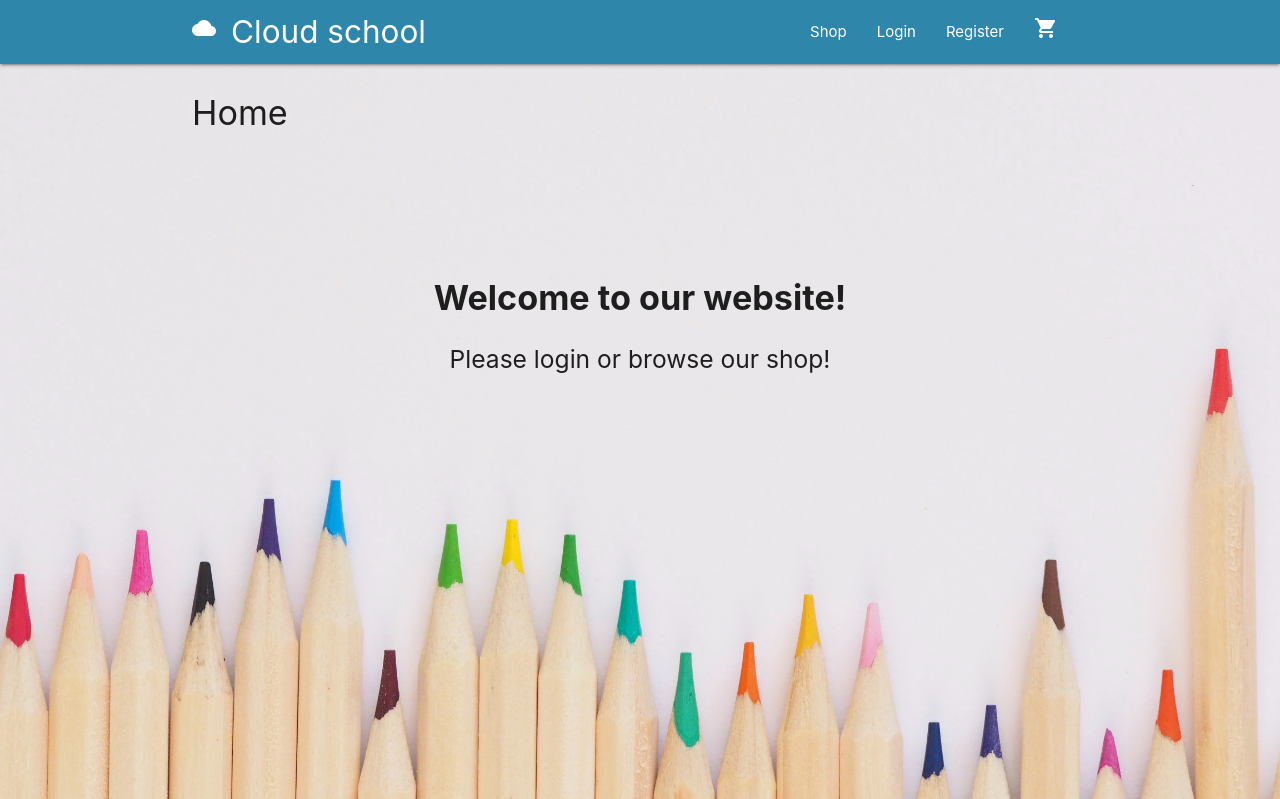
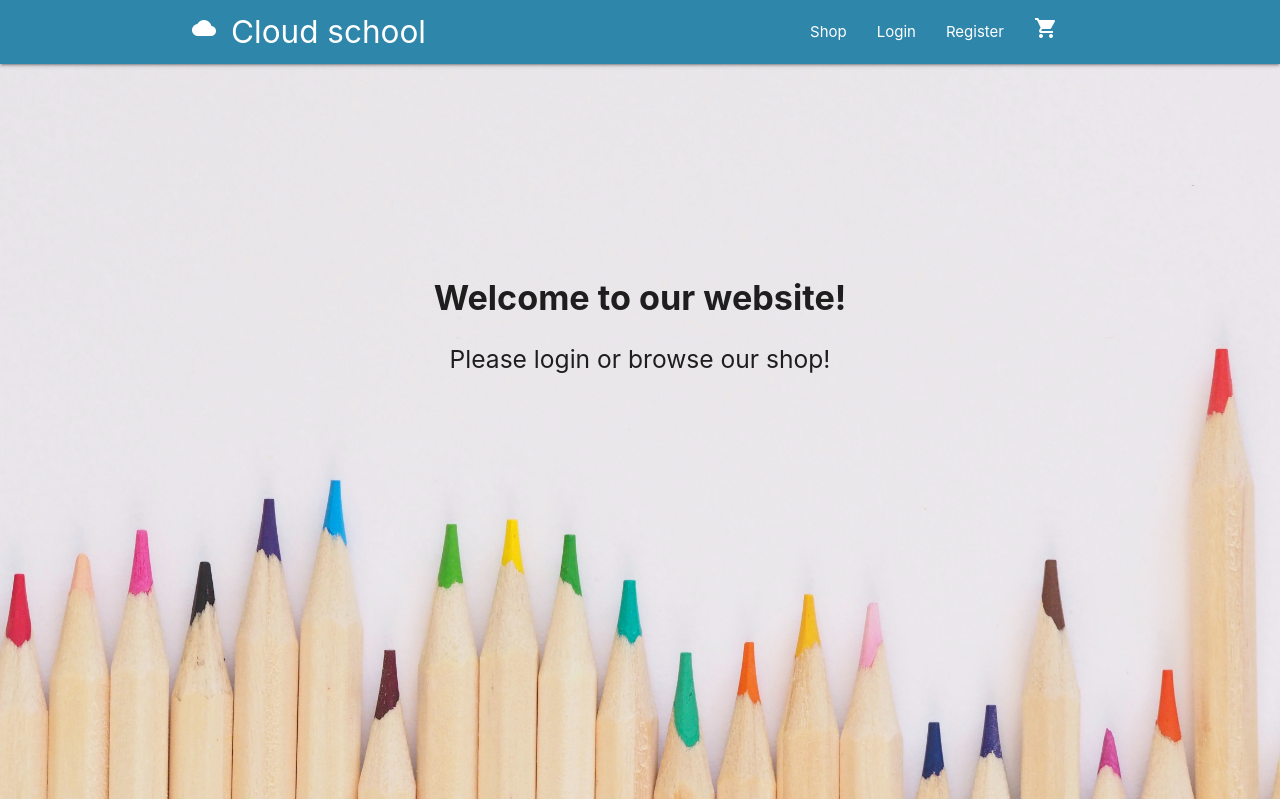
Before and after one commit to faithy80/fsd-project, a Django app: page / in a window 1280 px wide. Shown: the top 799 px of the page. Run offline with Django 3.2, Linux system fonts and the light colour scheme; some libraries are stand-ins or nearby versions.

Commit message:
Home sign removed from the top left corner.

```diff
--- a/home/templates/index.html
+++ b/home/templates/index.html
@@ -1,7 +1,7 @@
 {% extends 'base.html' %}
 
 {% block page_title %}Home{% endblock %}
-{% block page_header %}Home{% endblock %}
+{% block page_header %}{% endblock %}
 
 {% block custom-class %}background-picture{% endblock %}
 
```
Also changed, not shown: README.md.
